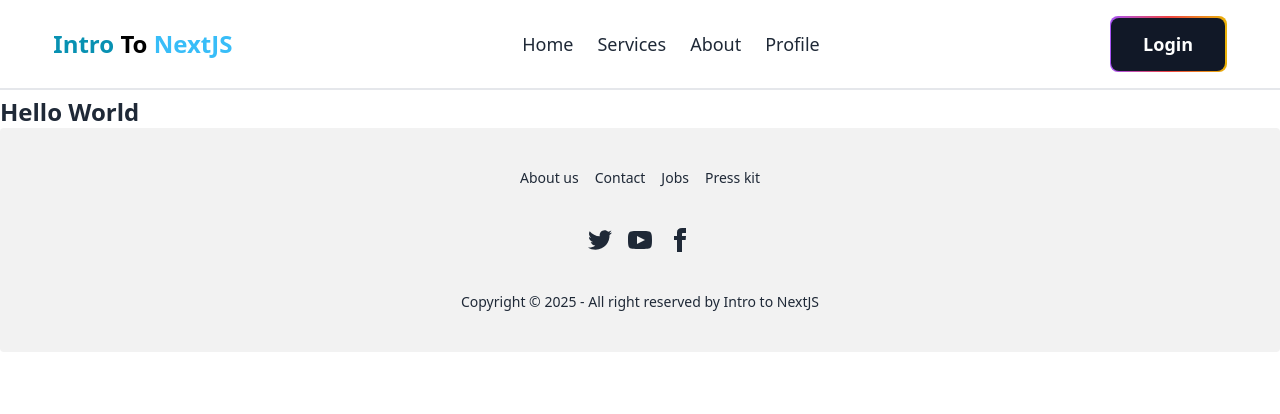
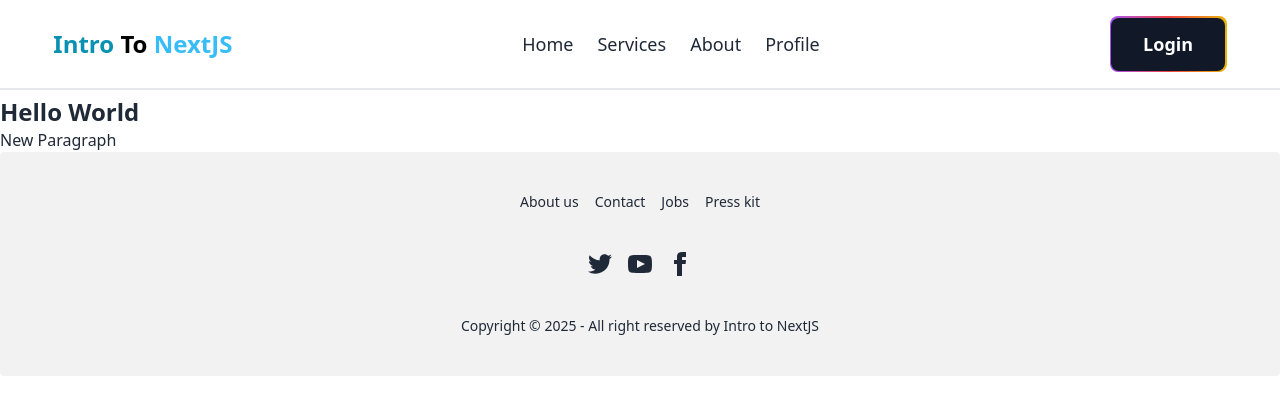
Before and after one commit to SK-Jabed/Intro-To-NextJS, a Next.js app: page / in a window 1280 px wide. Shown: the top 414 px of the page. Built offline with nearby package versions, Linux system fonts and the light colour scheme.

Commit message:
New routes added to this project

```diff
--- a/src/app/page.js
+++ b/src/app/page.js
@@ -2,6 +2,7 @@ export default function Home() {
   return (
     <div>
       <h2 className="text-2xl font-semibold">Hello World</h2>
+      <p>New Paragraph</p>
     </div>
   );
 }
```
